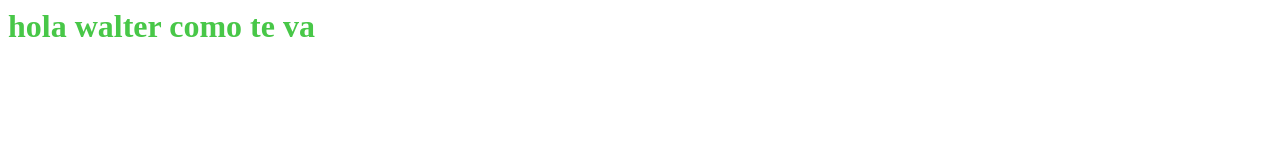
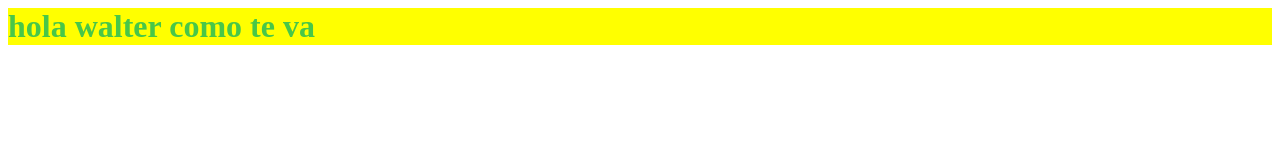
Before and after one commit to macadriano/MapaGUS, a plain HTML site: page index.html in a window 1280 px wide. Drawn offline with Linux system fonts and the light colour scheme.

Commit message:
Update .verde class in index.html to include background color for enhanced styling

```diff
--- a/index.html
+++ b/index.html
@@ -1,6 +1,8 @@
 <style>
   .rojo { color: #e11; }
-  .verde { color: rgb(72, 199, 72); }
+  .verde {
+  color: rgb(72, 199, 72);
+  background-color: #ff0; }
   .bg-azul { background-color: #0af; }
   a { color: #06c; }           /* link normal */
   a:hover { color: #c00; }     /* link al pasar el mouse */
```
